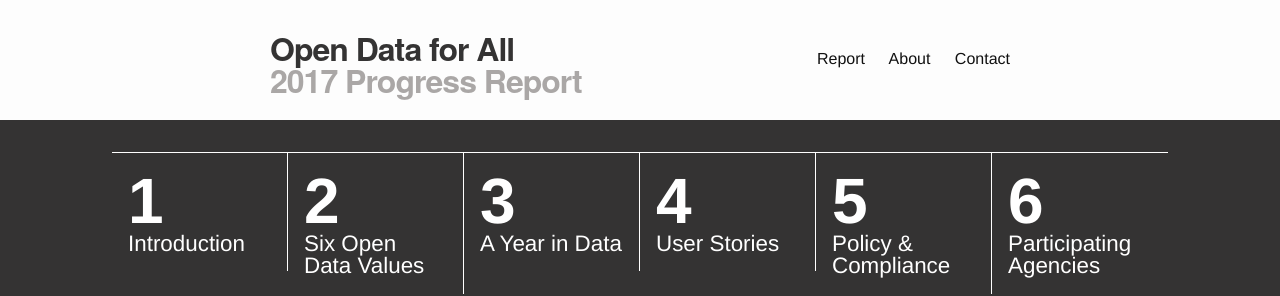
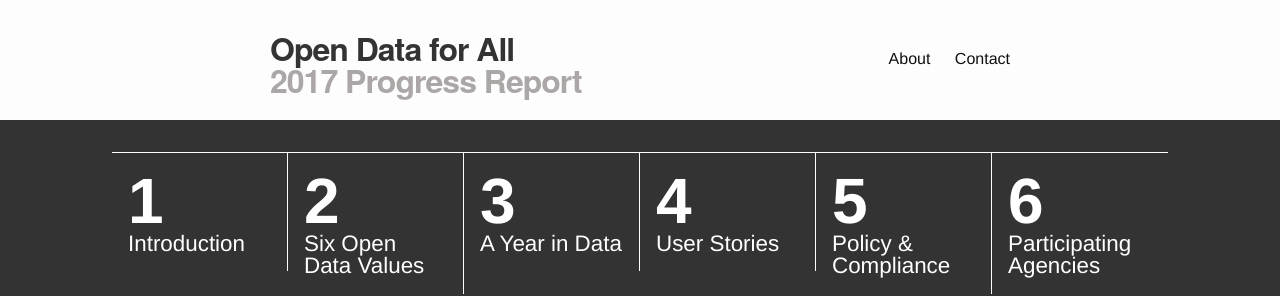
Before and after one commit to MODA-NYC/2017-Open-Data-Report, a Jekyll site: the page built from index.md, in a window 1280 px wide. Shown: the top 296 px of the page. Built offline with Jekyll 4.4.1, drawn with Linux system fonts in a browser that asks for light colours.

Commit message:
Removed report from top nav

```diff
--- a/_includes/header.html
+++ b/_includes/header.html
@@ -18,7 +18,6 @@
 
         <div class="trigger">
 
-          <a class="page-link" href="{{ site.baseurl }}/report/">Report</a>
           <a class="page-link" href="{{ site.baseurl }}/about/">About</a>
           <a class="page-link" href="{{ site.baseurl }}/contact/">Contact</a>
 
```
